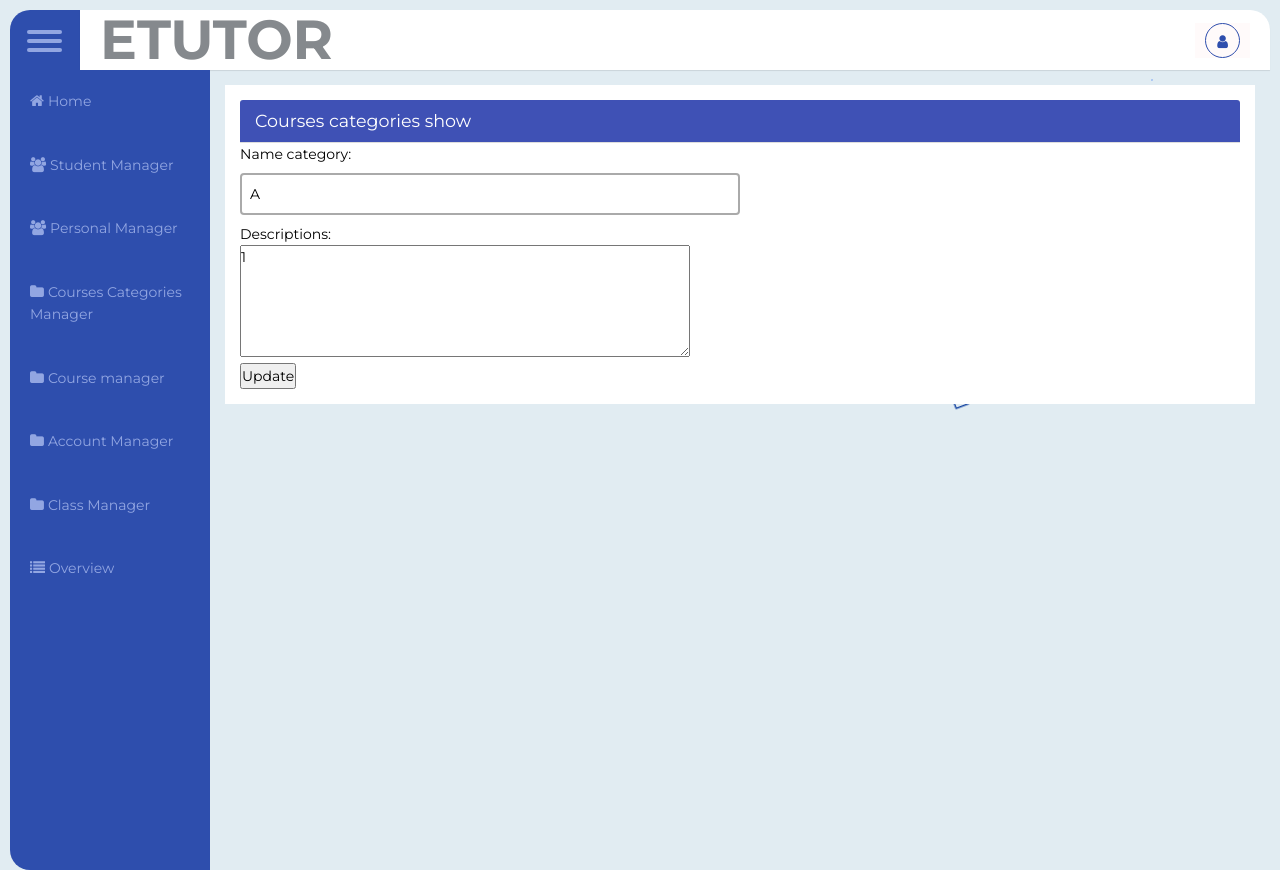
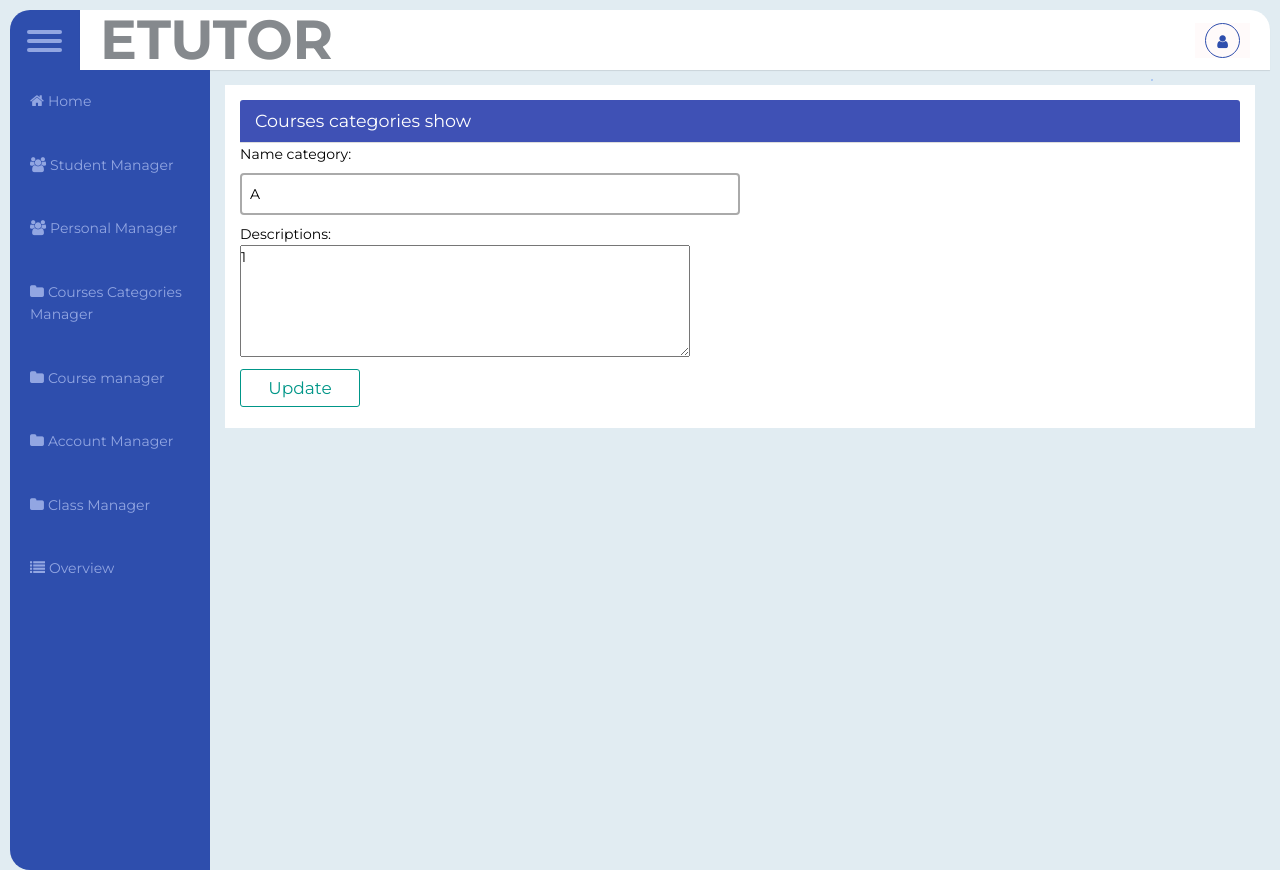
Before and after one commit to thedat07/Etutor, a PHP site: page /phpmail/edit/Edit-CoursesCategoriesManager.php?id=1 in a window 1280 px wide. Run offline with PHP 8.4, Linux system fonts and the light colour scheme; a user stored in the database is signed in; data comes from the database, SQL or seed files in the repository; grey boxes are pictures that could not be loaded.

Commit message:
Update Edit-CoursesCategoriesManager.php

```diff
--- a/edit/Edit-CoursesCategoriesManager.php
+++ b/edit/Edit-CoursesCategoriesManager.php
@@ -19,7 +19,7 @@
 <html lang="en">
 <head>
   <meta charset="UTF-8">
-  <title>HomePage</title>
+  <title>Edit</title>
   <link rel="stylesheet" href="https://cdnjs.cloudflare.com/ajax/libs/font-awesome/4.7.0/css/font-awesome.min.css">
   <link rel="stylesheet" href="https://www.w3schools.com/w3css/4/w3.css">
   <link rel="stylesheet" type="text/css" href="../css/table.css">
@@ -104,7 +104,7 @@
                 <label for="comment">Descriptions:</label>
                 <textarea class="form-control" rows="5"  cols="65" id="comment" name="descriptions_Courses_categories"><?=$r['descriptions_Courses_categories']?></textarea>
               </div>
-              <div class="form-group col-md-6">
+              <div class="input-group col-md-6">
                 <input type="submit" class="btn "  name="update_Courses_categories" id="update_Courses_categories" value="Update"></div>
               </form>
             </div>
```
